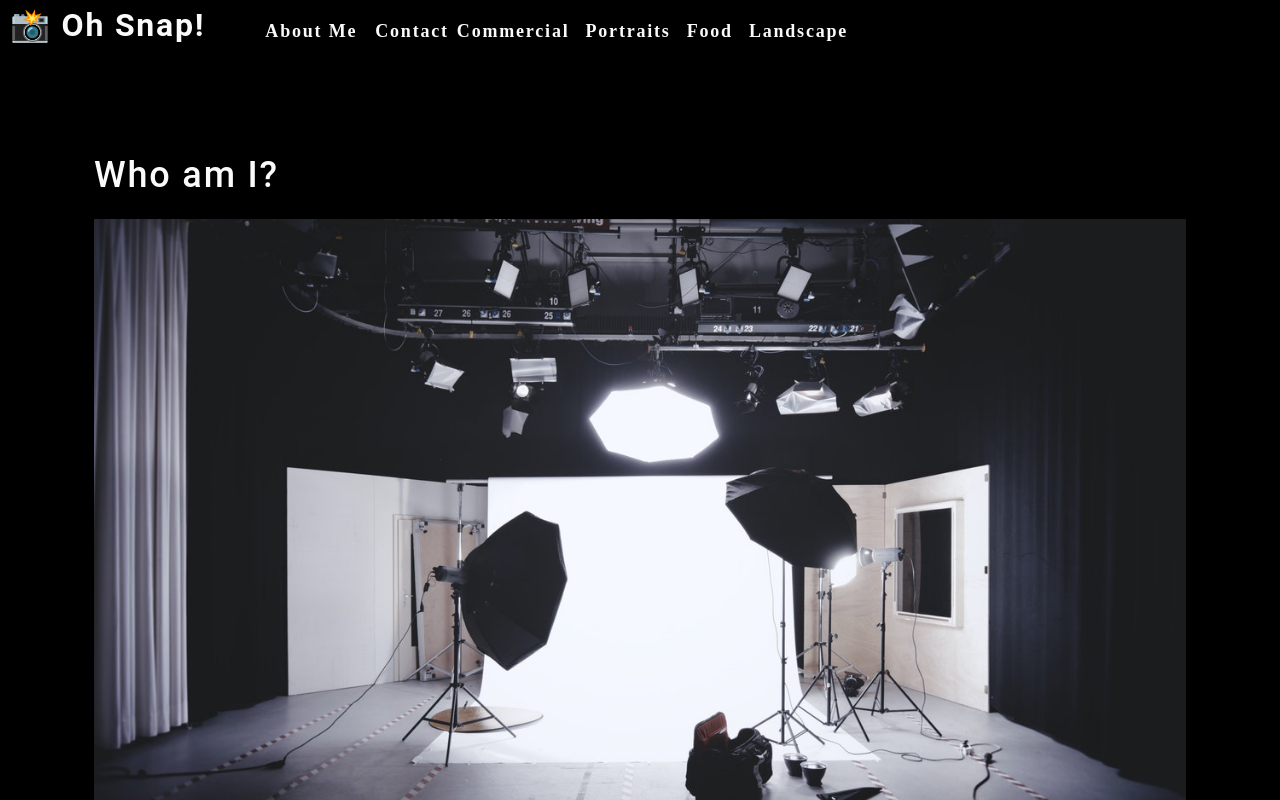
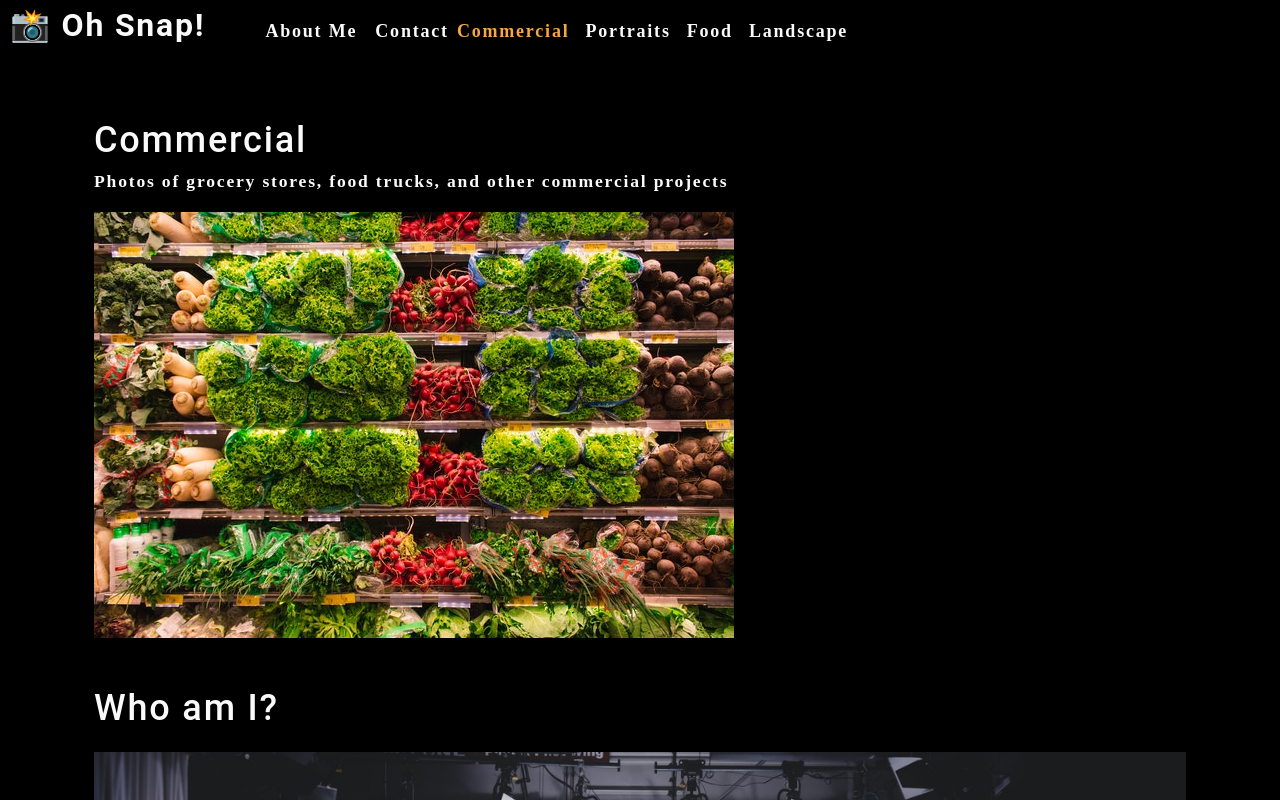
Before and after one commit to Rdoolz51/photo-port, a React (Create React App) app: page / in a window 1280 px wide. Shown: the top 800 px of the page. Built offline with nearby package versions, Linux system fonts and the light colour scheme.

Commit message:
used state and effect hooks

```diff
--- a/src/App.js
+++ b/src/App.js
@@ -1,13 +1,39 @@
-import React from 'react';
+import React, { useState } from 'react';
 import Nav from './components/Nav';
 import About from './components/About';
+import Gallery from './components/Gallery';
 
 function App () {
+  const [categories] = useState([
+    {
+      name: 'commercial',
+      description: 'Photos of grocery stores, food trucks, and other commercial projects'
+    },
+    {
+      name: 'portraits',
+      description: 'Portraits of people in my life'
+    },
+    {
+      name: 'food',
+      description: 'Delicious delicacies'
+    },
+    {
+      name: 'landscape',
+      description: 'Fields, farmhouses, waterfalls, and the beauty of nature'
+    },
+  ]);
+
+  const [currentCategory, setCurrentCategory] = useState(categories[0]);
   return (
     <div>
-      <Nav></Nav>
+      <Nav
+        categories={categories}
+        setCurrentCategory={setCurrentCategory}
+        currentCategory={currentCategory}
+      />
       <main>
-        <About></About>
+        <Gallery />
+        <About />
       </main>
     </div>
   );
--- /dev/null
+++ b/src/components/Gallery/index.js
@@ -0,0 +1,25 @@
+import React from 'react';
+import {capitalizeFirstLetter} from '../../utils/helpers'
+import photo from '../../assets/small/commercial/0.jpg'
+
+function Gallery (props) {
+    const currentCategory = {
+        name: 'commercial',
+        description: 'Photos of grocery stores, food trucks, and other commercial projects',
+    }
+return (
+    <section>
+        <h1>
+            {capitalizeFirstLetter(currentCategory.name)}
+        </h1>
+        <p>
+            {currentCategory.description}
+        </p>
+        <div>
+            <img src={photo} alt='Commercial Example' classNmae='img-thumbnail mx-1'/>
+        </div>
+    </section>
+);
+}
+
+export default Gallery;
--- a/src/components/Nav/index.js
+++ b/src/components/Nav/index.js
@@ -1,39 +1,26 @@
-import React from 'react';
+import React, {useEffect} from 'react';
 import {capitalizeFirstLetter} from '../../utils/helpers'
-function Nav () {
-    const categories = [
-        {
-            name: 'commercial',
-            description: 'Photos of grocery stores, food trucks, and other commercial projects'
-        },
-        {
-            name: 'portraits',
-            description: 'Portraits of people in my life'
-        },
-        {
-            name: 'food',
-            description: 'Delicious delicacies'
-        },
-        {
-            name: 'landscape',
-            description: 'Fields, farmhouses, waterfalls, and the beauty of nature'
-        },
-    ];
+function Nav (props) {
+    const {
 
-    function categorySelected (name) {
-        console.log(`${name} clicked`);
-    }
+    categories = [],
+    setCurrentCategory,
+    currentCategory,
+} = props;
+useEffect(() => {
+    document.title = capitalizeFirstLetter(currentCategory.name);
+}, [currentCategory])
     return (
         <header data-testid='header' className='flex-row px-1'>
             <h2>
             <a data-testid="link" href="/">
-          <span role="img" aria-label="camera"> 📸</span> Oh Snap!
+          <span role="img" aria-label="camera">{' '} 📸</span> {' '} Oh Snap!
         </a>
             </h2>
             <nav>
                 <ul className='flex-row'>
                     <li className='mx-2'>
-                        <a data-testid="about" href="#about">
+                        <a data-testid="aboutu" href="#about">
                             About Me
                         </a>
                     </li>
@@ -42,8 +29,13 @@ function Nav () {
                     </li>
                     {categories.map((category) => (
 
-                        <li className='mx-1' key={category.name}>
-                            <span onClick={() => categorySelected(category.name)}>
+                        <li
+                        className={`mx-1 ${
+                            currentCategory.name === category.name && 'navActive'
+                            }`}
+                            key={category.name}>
+                            <span
+                            onClick={() => setCurrentCategory(category)}>
                             {capitalizeFirstLetter(category.name)}
                             </span>
                         </li>
```
